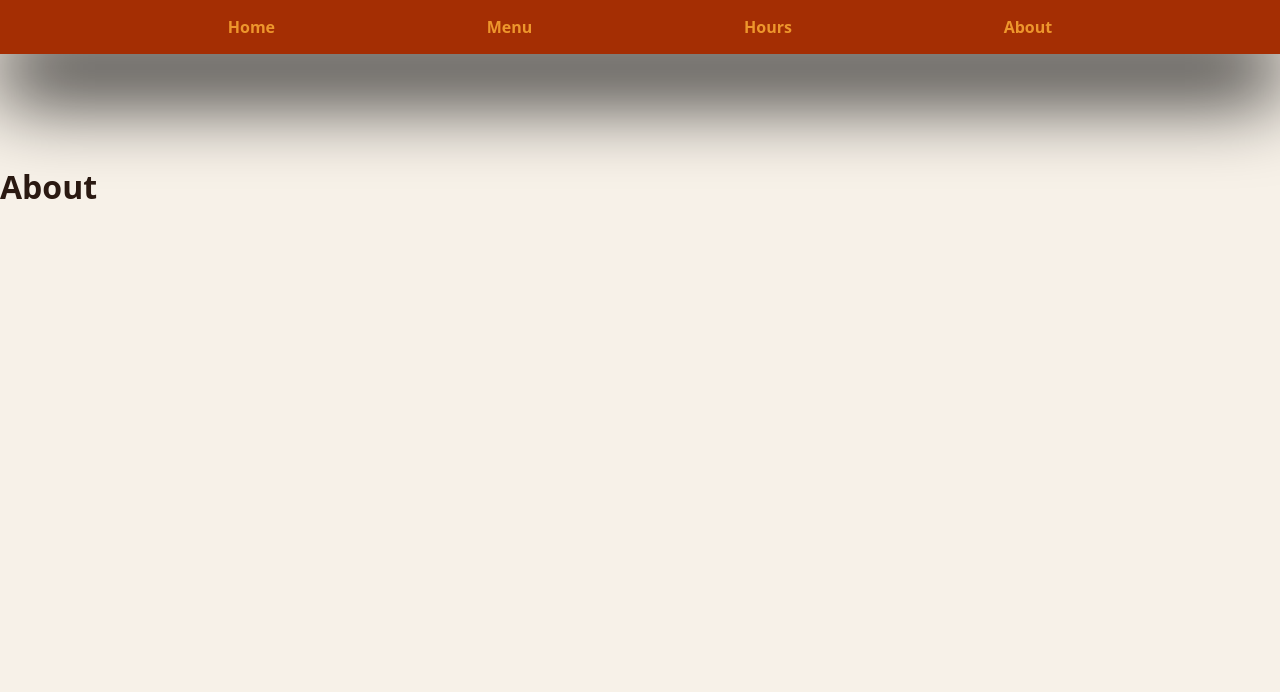
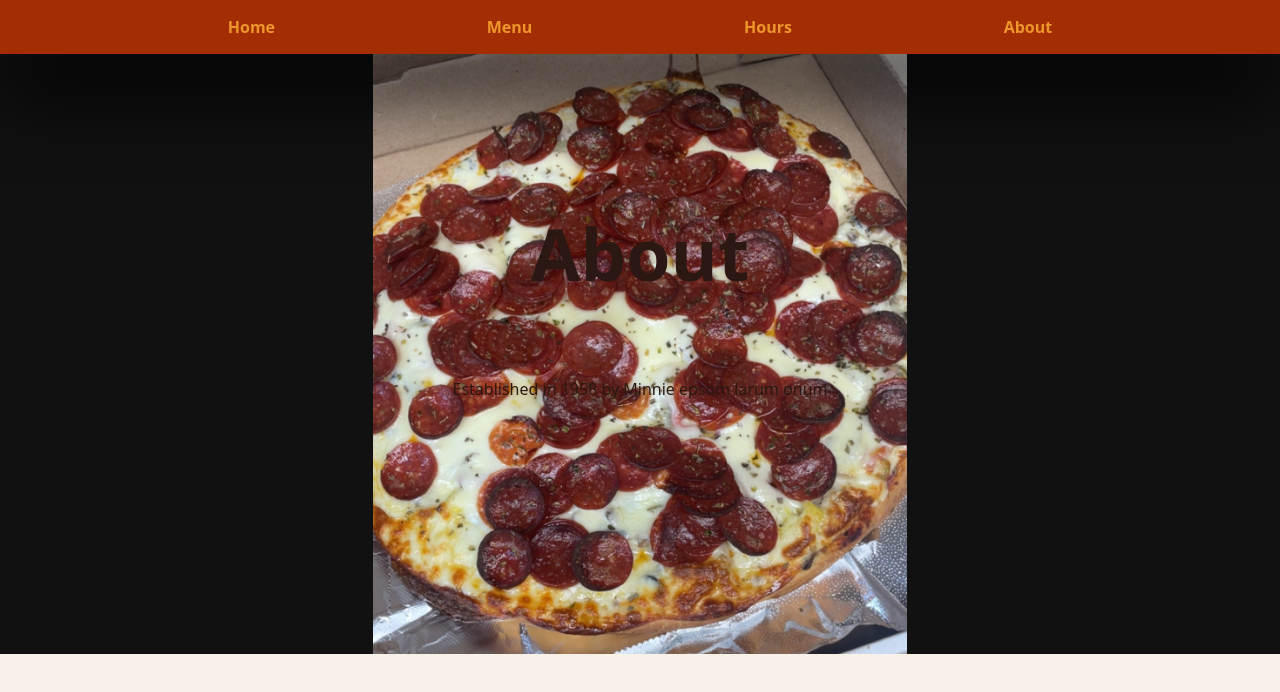
Before and after one commit to Sethysan/coccia-site, a Vue app: page /about in a window 1280 px wide. Shown: the top 692 px of the page. Built offline with nearby package versions, Linux system fonts and the light colour scheme; the HTML template or start-up script is replaced by a standard one.

Commit message:
landing pages css

```diff
--- a/src/App.vue
+++ b/src/App.vue
@@ -10,13 +10,21 @@ import SiteHeader from './components/SiteHeader.vue'
 import { RouterView } from 'vue-router'
 </script>
 
-<style scoped>
+<style scoped >
 .content {
   padding-top: 90px;
+  min-height: 75vh;
+  background-image: url('./assets/pizza.jpg');
+  background-size: contain;
+  background-color: #111;
+  background-position: center;
+  background-repeat: no-repeat;
+}
+div {
+  font-family: system-ui, 'Segoe UI', Roboto, sans-serif;
+
+
 }
 
-div {
-  font-family: system-ui, 'Segoe UI', Roboto, sans-serif;
-}
 
 </style>
--- a/src/Views/AboutVIew.vue
+++ b/src/Views/AboutVIew.vue
@@ -1,5 +1,22 @@
 <template>
-  <div>
-    <h1>About</h1>
+  <div id="about">
+    <div class="header">
+      <h2 >About</h2>
+    </div>
+    <div class="body">
+      <p>Established in 1958 by Minnie epsom larum onum</p>
+    </div>
   </div>
 </template>
+
+<style scoped>
+
+#about {
+  display: flex;
+  flex-direction: column;
+  align-items: center;
+}
+.header {
+  font-size: 3em ;
+}
+</style>
--- a/src/style.css
+++ b/src/style.css
@@ -1,6 +1,6 @@
 :root {
   font-family: system-ui, 'Segoe UI', Roboto, sans-serif;
-  color: #2b1a12;
+  color: #2b1812;
   background: #f7f1e8;
 }
 
```
Also changed, not shown: src/assets/pizza.jpg (added).
